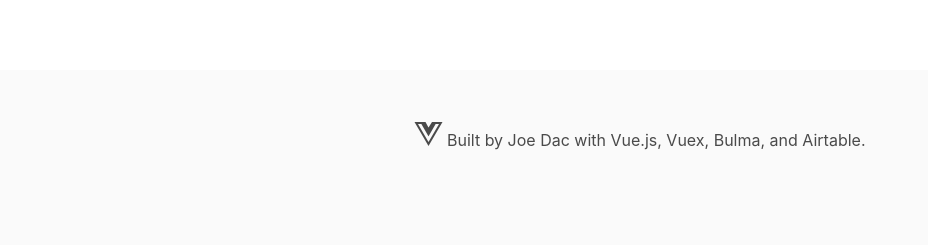
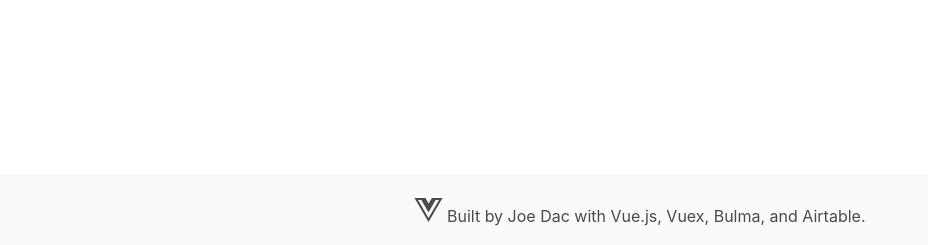
Before and after one commit to Joedac/oneloc, a Vue app: page /#/category in a window 1280 px wide. Shown: the part 552-797 px from the top of the page, without its empty margins (0-928 px from the left). Built offline with nearby package versions, Linux system fonts and the light colour scheme; no server answers; what vue-backtotop, vue-simple-markdown would draw is missing.

Commit message:
reduce footer height

```diff
--- a/src/components/Footer.vue
+++ b/src/components/Footer.vue
@@ -18,5 +18,7 @@ name: "Footer"
   left: 0;
   bottom: 0;
   width: 100%;
+  padding-bottom: 20px !important;
+  padding-top: 20px !important;
 }
 </style>
```
